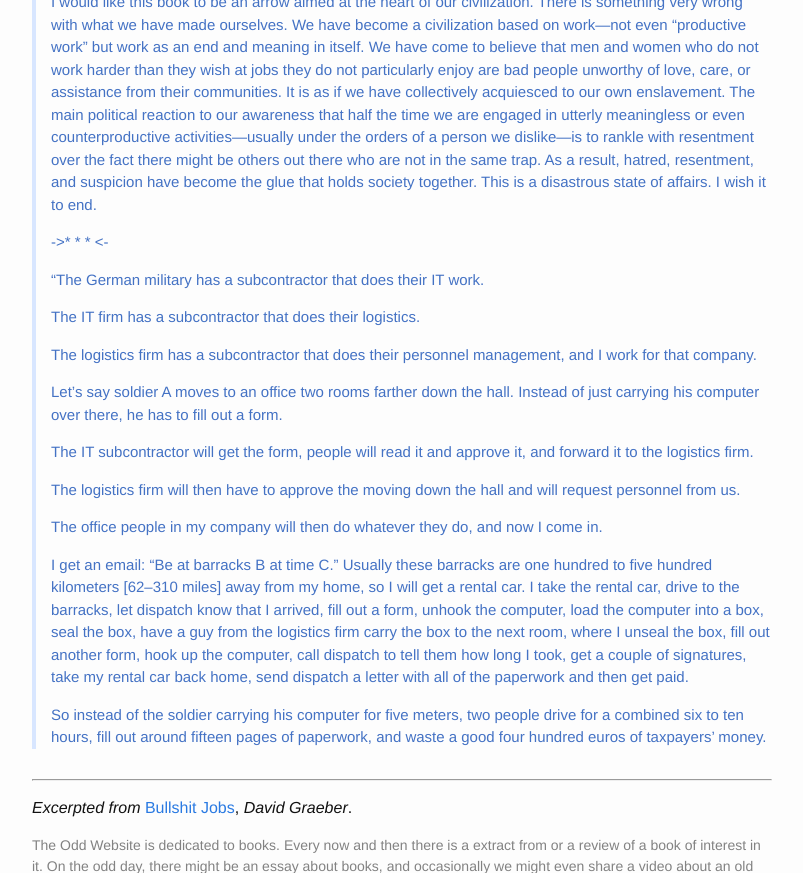
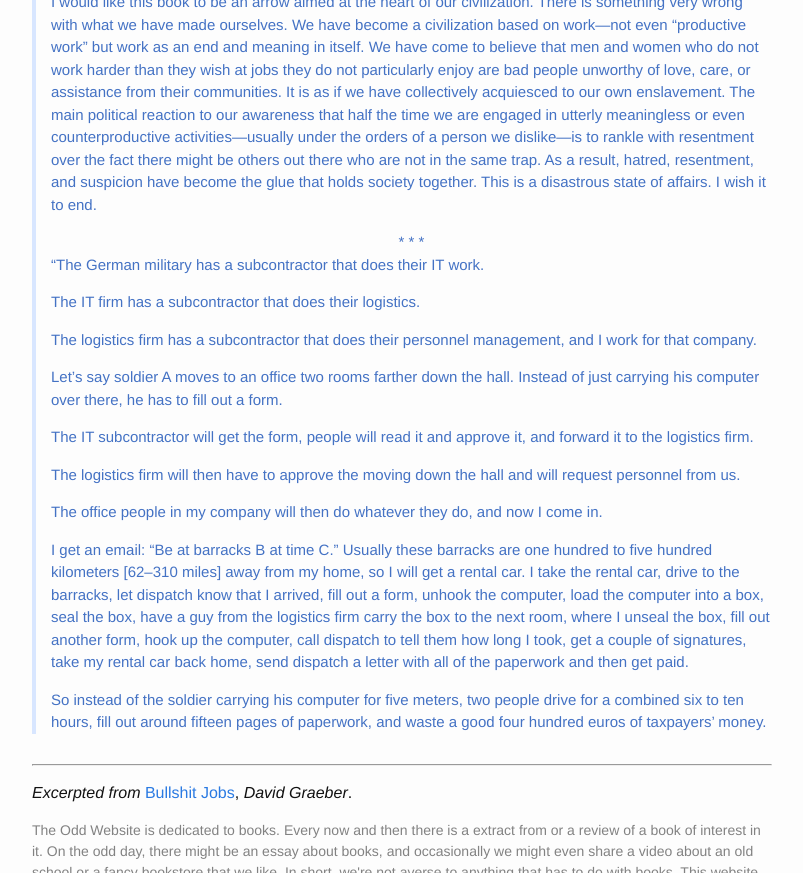
Before and after one commit to bhattacharjee/theodd.website, a Jekyll site: the page built from _posts/2019-08-19-Bullshit-Jobs-David-Graeber.markdown, in a window 1280 px wide and 900 px high, scrolled down 535 px, cut to the strip 27-900 px from the top of the window. Shown: the whole strip, without its empty margins (238-1041 px from the left). Built offline with Jekyll 4.4.1, drawn with Linux system fonts in a browser that asks for light colours.

Commit message:
trying out some more formatting

```diff
--- a/_posts/2019-08-19-Bullshit-Jobs-David-Graeber.markdown
+++ b/_posts/2019-08-19-Bullshit-Jobs-David-Graeber.markdown
@@ -15,7 +15,9 @@ nameofbook:  "Bullshit Jobs"
 
 I would like this book to be an arrow aimed at the heart of our civilization. There is something very wrong with what we have made ourselves. We have become a civilization based on work—not even “productive work” but work as an end and meaning in itself. We have come to believe that men and women who do not work harder than they wish at jobs they do not particularly enjoy are bad people unworthy of love, care, or assistance from their communities. It is as if we have collectively acquiesced to our own enslavement. The main political reaction to our awareness that half the time we are engaged in utterly meaningless or even counterproductive activities—usually under the orders of a person we dislike—is to rankle with resentment over the fact there might be others out there who are not in the same trap. As a result, hatred, resentment, and suspicion have become the glue that holds society together. This is a disastrous state of affairs. I wish it to end.
 
-->* * * <-
+<div align="center">
+* * *
+</div>
 
 “The German military has a subcontractor that does their IT work.
 
```
